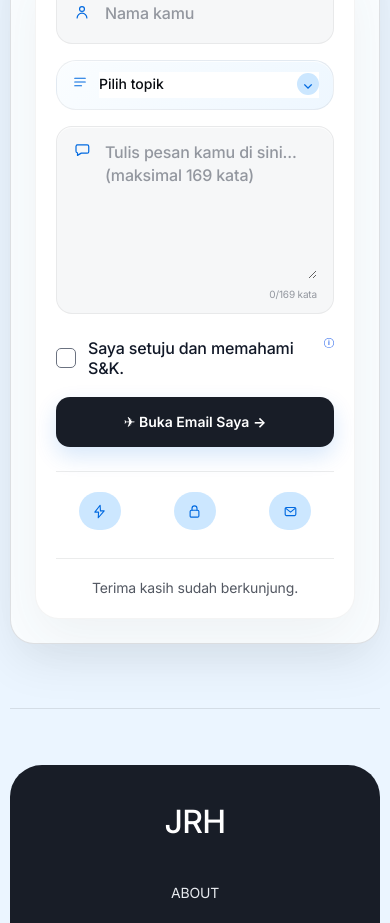
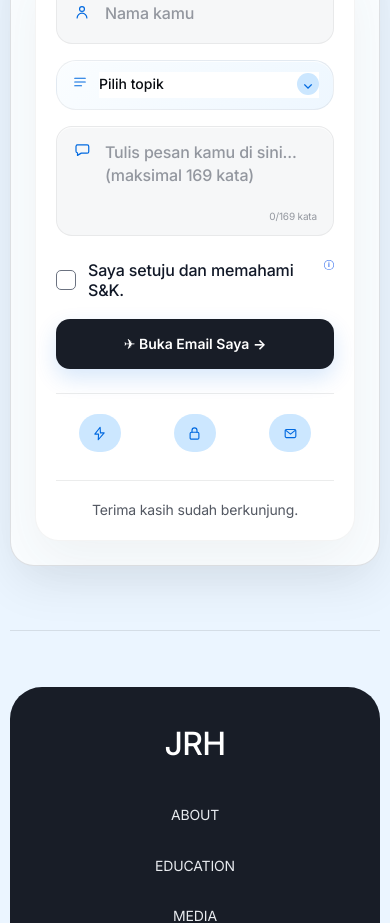
Before and after one commit to LionerHakim/JRHs, a React (Vite) app: page / in a window 390 px wide. Shown: the part 6580-7503 px from the top of the page. Built offline with nearby package versions, Linux system fonts and the light colour scheme.

Commit message:
Fix compact contact message field height

```diff
--- a/src/index.css
+++ b/src/index.css
@@ -2609,3 +2609,24 @@ button,.hero-pill,.ghost-pill,.project-link,.media-links a{
   border-color:#005dcc !important;
   box-shadow:0 8px 20px rgba(0,105,224,.22) !important;
 }
+
+
+/* Contact message field — fixed compact height */
+.contact-message{
+  height:120px !important;
+  min-height:120px !important;
+  max-height:120px !important;
+}
+.contact-message textarea{
+  height:100% !important;
+  min-height:0 !important;
+  max-height:none !important;
+  resize:none !important;
+}
+@media (max-width:640px){
+  .contact-message{
+    height:110px !important;
+    min-height:110px !important;
+    max-height:110px !important;
+  }
+}
```
